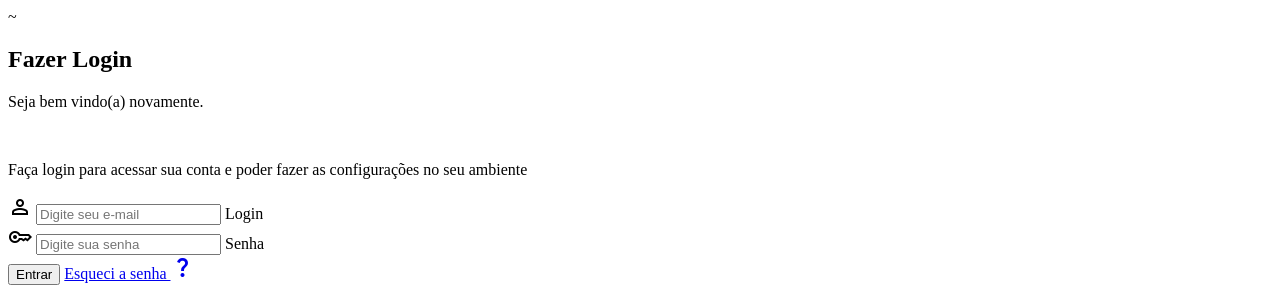
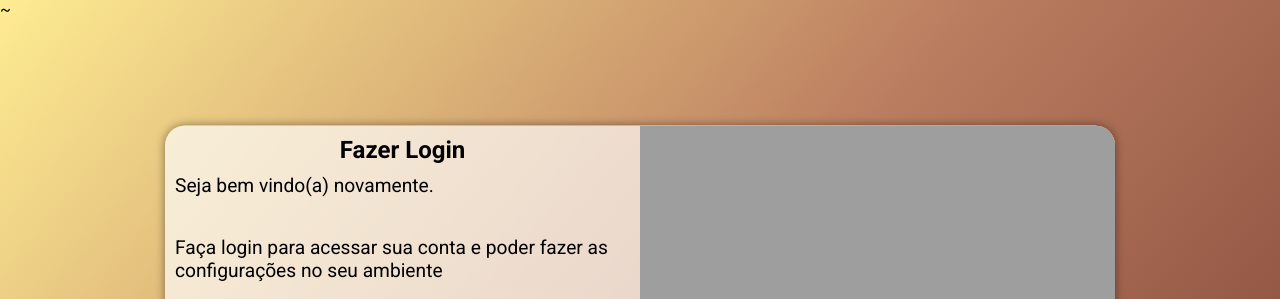
Before and after one commit to fmota-dev/projeto-login, a plain HTML site: page index.html in a window 1280 px wide. Shown: the top 299 px of the page. Drawn offline with nearby package versions, Linux system fonts and the light colour scheme; the site is published under a folder, as on GitHub Pages, so addresses that start at the root find nothing.

Commit message:
Update index.html

```diff
--- a/index.html
+++ b/index.html
@@ -4,7 +4,7 @@
     <meta charset="UTF-8" />
     <meta http-equiv="X-UA-Compatible" content="IE=edge" />
     <meta name="viewport" content="width=device-width, initial-scale=1.0" />
-    <link rel="stylesheet" href="/estilos/style.css" />
+    <link rel="stylesheet" href="estilos/style.css" />
     <link
       rel="stylesheet"
       href="https://fonts.googleapis.com/css2?family=Material+Symbols+Outlined:opsz,wght,FILL,GRAD@20..48,100..700,0..1,-50..200"
```
